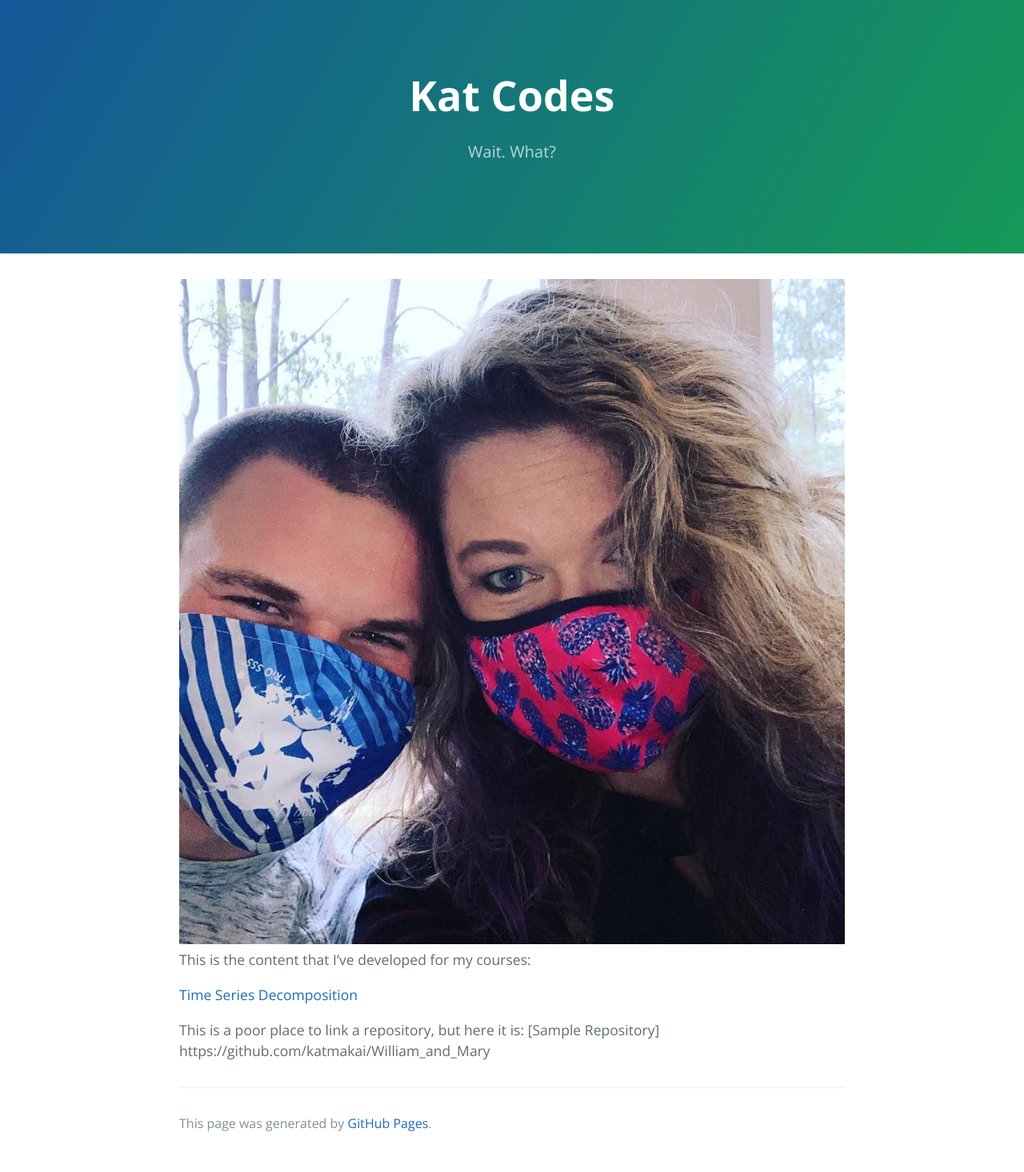
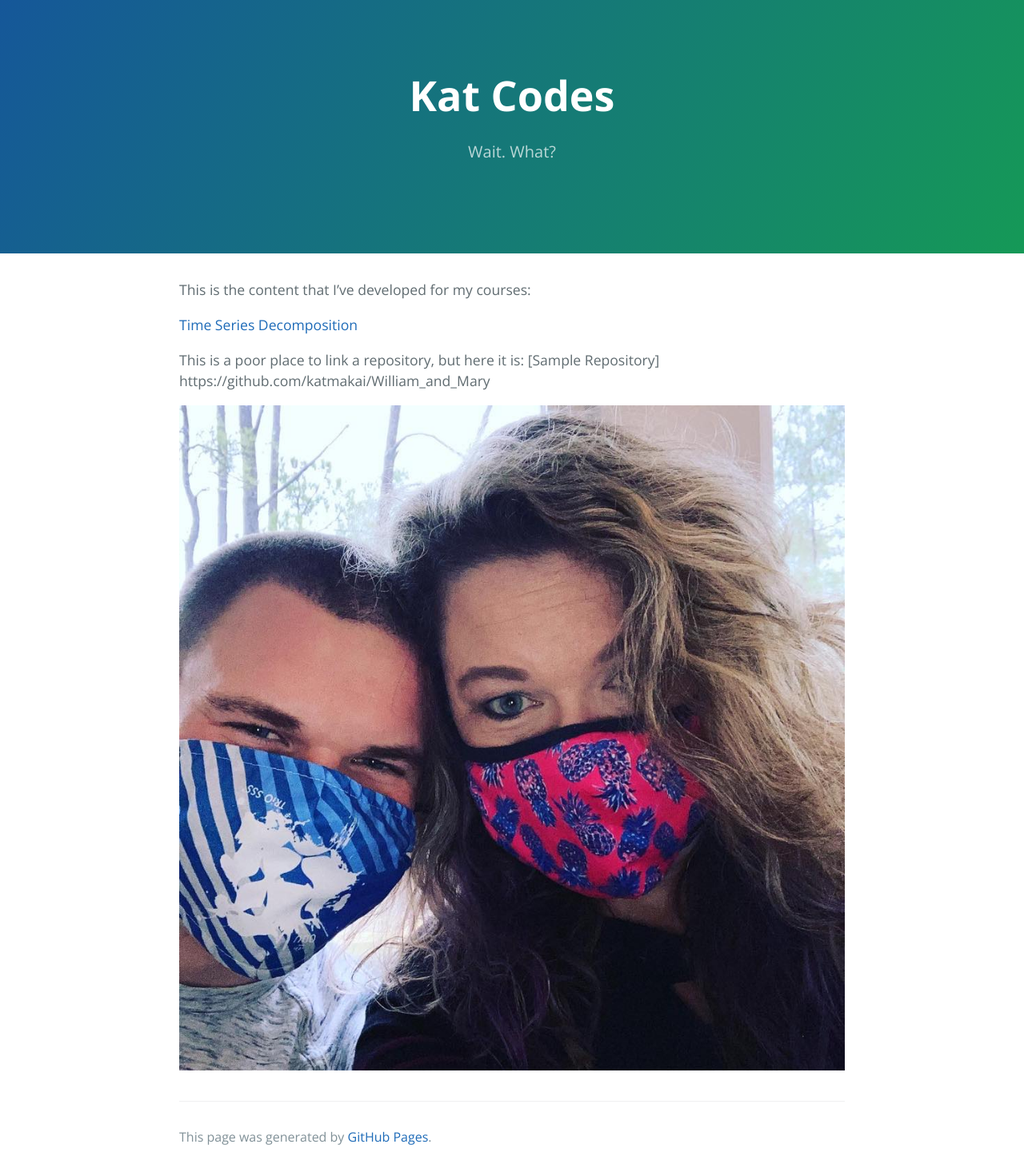
Before and after one commit to katmakai/katmakai.github.io, a Jekyll site: the page built from index.md, in a window 1280 px wide. Shown: the whole page at 80% size. Built offline with Jekyll 4.4.1, drawn with Linux system fonts in a browser that asks for light colours; our own code applies the rules of GitHub Pages for plain Markdown files.

Commit message:
Update index.md

```diff
--- a/index.md
+++ b/index.md
@@ -3,10 +3,11 @@ title: Kat Codes
 description: Wait. What?
 ---
 
-![My Picture](/pictures/thomas_and_mom.jpg)
 This is the content that I've developed for my courses:
 
 [Time Series Decomposition](/timeseries/index.md)
 
 This is a poor place to link a repository, but here it is:
 [Sample Repository] https://github.com/katmakai/William_and_Mary
+
+![My Picture](/pictures/thomas_and_mom.jpg)
```
